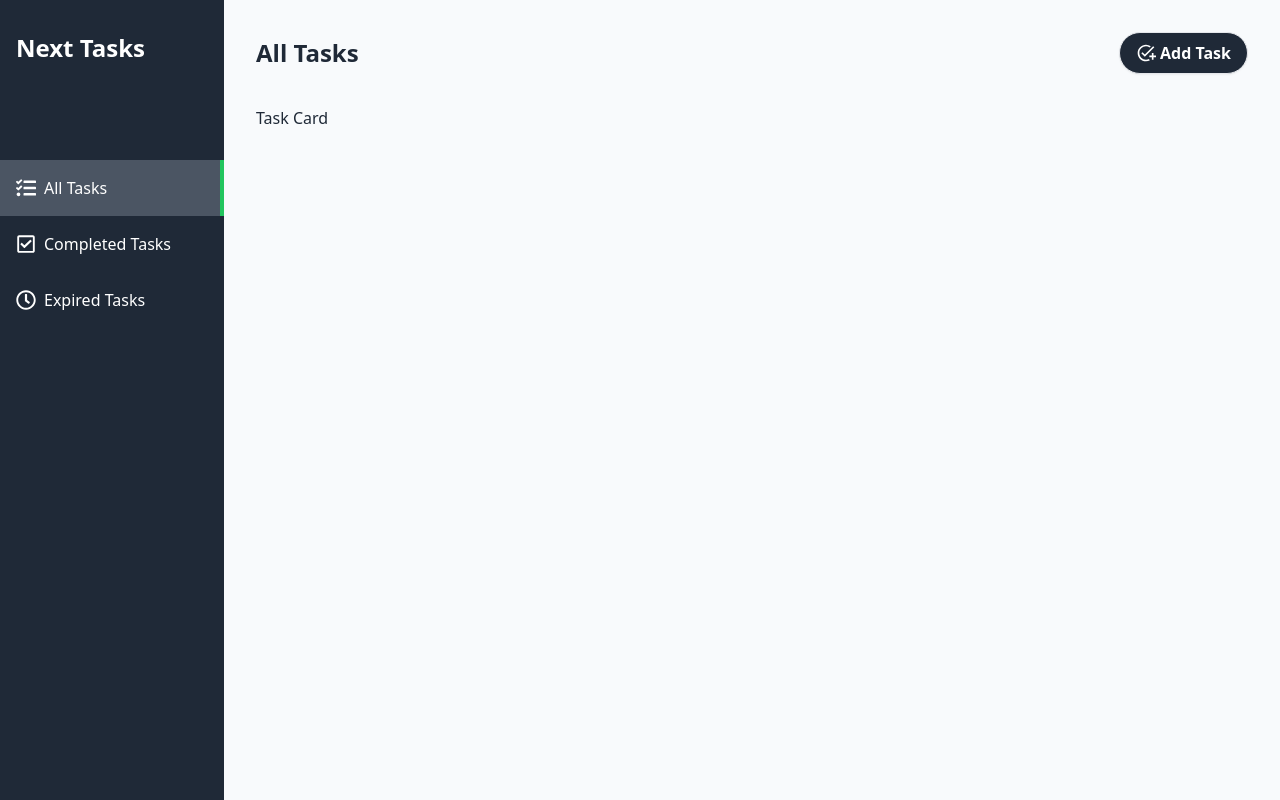
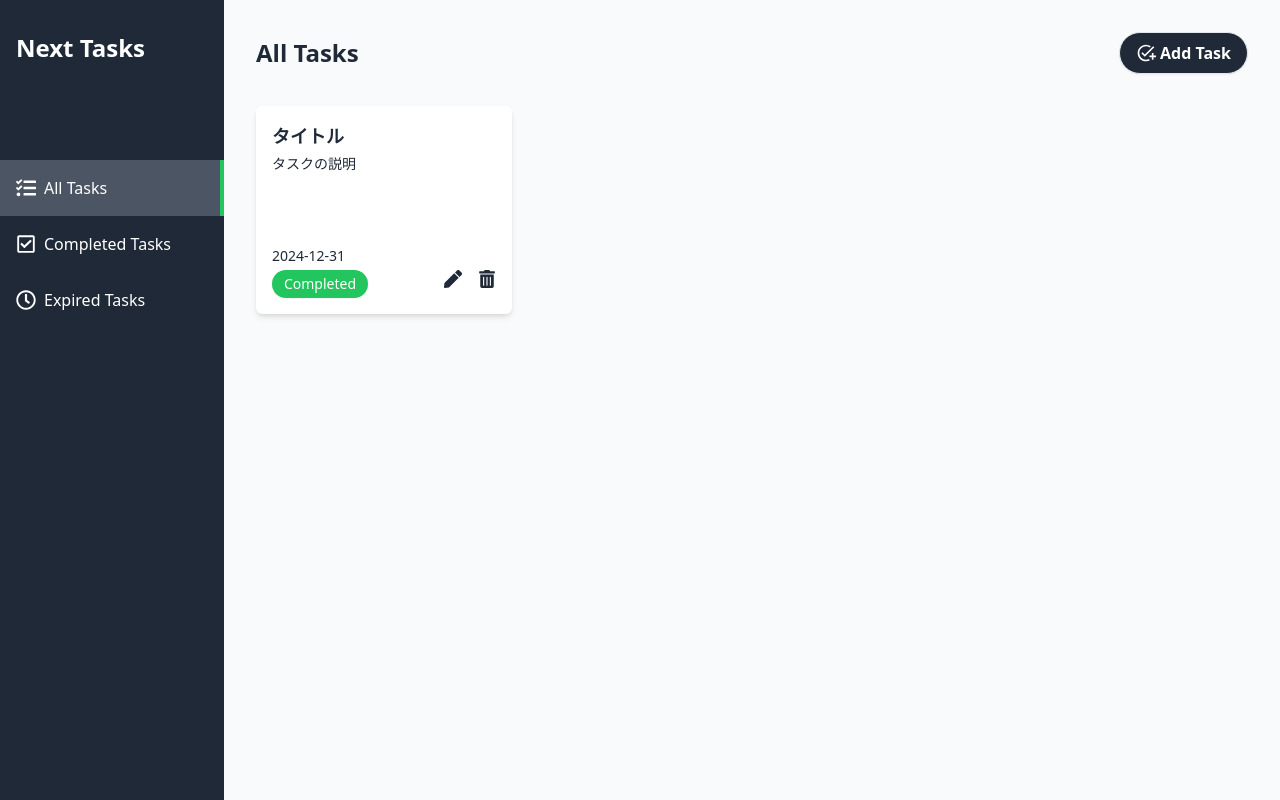
Before and after one commit to mahiro0830/next-tasks, a Next.js app: page / in a window 1280 px wide. Built offline with nearby package versions, Linux system fonts and the light colour scheme.

Commit message:
タスクカードの実装

```diff
--- a/src/app/(main)/page.tsx
+++ b/src/app/(main)/page.tsx
@@ -1,3 +1,4 @@
+import TaskCard from "@/components/TaskCard/TaskCard";
 import Link from "next/link";
 import { MdAddTask } from "react-icons/md";
 
@@ -12,7 +13,7 @@
         </Link>
       </header>
       <div className="mt-8 flex flex-wrap gap-4">
-        Task Card
+        <TaskCard />
       </div>
     </div>
   );
--- /dev/null
+++ b/src/components/TaskCard/TaskCard.tsx
@@ -0,0 +1,27 @@
+import TaskDeleteButton from "./TaskDeleteButton/TaskDeleteButton";
+import TaskEditButton from "./TaskEditButton/TaskEditButton";
+
+const TaskCard = () => {
+  return (
+    <div className="w-64 h-52 p-4 bg-white rounded-md shadow-md flex flex-col justify-between">
+      <header>
+        <h1 className="text-lg font-semibold">タイトル</h1>
+        <div className="mt-1 text-sm line-clamp-3">タスクの説明</div>
+      </header>
+      <div>
+        <div className="text-sm">2024-12-31</div>
+        <div className="flex justify-between items-center">
+          <div className={`mt-1 text-sm px-2 py-1 w-24 text-center text-white rounded-full shadow-sm ${true ? 'bg-green-500': 'bg-red-500'}`}>
+            {true ? 'Completed': 'Incomplete'}
+          </div>
+          <div className="flex gap-4">
+            <TaskEditButton id="1" />
+            <TaskDeleteButton id="1" />
+          </div>
+        </div>
+      </div>
+    </div>
+  )
+}
+
+export default TaskCard;
--- /dev/null
+++ b/src/components/TaskCard/TaskDeleteButton/TaskDeleteButton.tsx
@@ -0,0 +1,18 @@
+import Link from "next/link";
+import { FaTrashAlt } from "react-icons/fa";
+
+interface TaskDeleteButtonProps {
+  id: string;
+}
+
+const TaskDeleteButton: React.FC<TaskDeleteButtonProps> = ({ id }) => {
+  return (
+    <form action="">
+      <button type="submit" className="hover:text-gray-700 text-lg cursor-pointer">
+        <FaTrashAlt />
+      </button>
+    </form>
+  )
+}
+
+export default TaskDeleteButton;
--- /dev/null
+++ b/src/components/TaskCard/TaskEditButton/TaskEditButton.tsx
@@ -0,0 +1,16 @@
+import Link from "next/link";
+import { FaPen } from "react-icons/fa";
+
+interface TaskEditButtonProps {
+  id: string;
+}
+
+const TaskEditButton: React.FC<TaskEditButtonProps> = ({ id }) => {
+  return (
+    <Link href={`/edit/${id}`}>
+      <FaPen className="hover:text-gray-700 text-lg cursor-pointer" />
+    </Link>
+  )
+}
+
+export default TaskEditButton;
```
